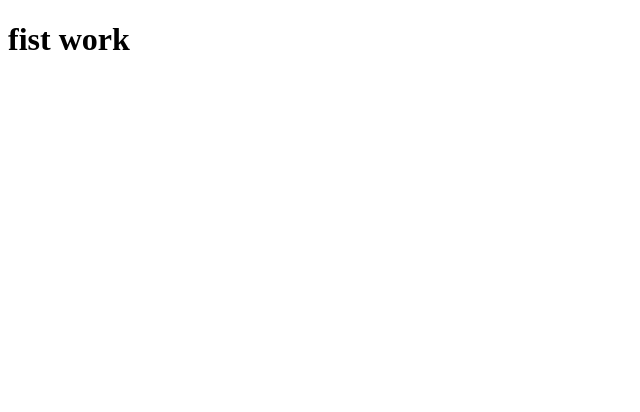
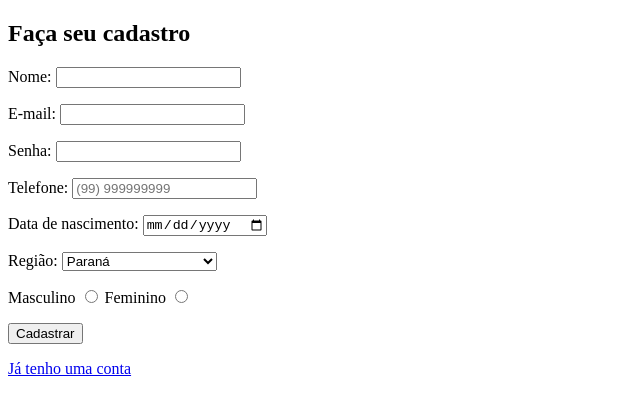
Before and after one commit to MatheusBrums/Fist-semester-work, a plain HTML site: page start/index.html in a window 1280 px wide. Shown: the whole page, without its empty margins (0-640 px from the left). Drawn offline with Linux system fonts and the light colour scheme.

Commit message:
fist update register page

```diff
--- a/start/index.html
+++ b/start/index.html
@@ -3,9 +3,86 @@
 <head>
     <meta charset="UTF-8">
     <meta name="viewport" content="width=device-width, initial-scale=1.0">
-    <title>Document</title>
+    <title>Cadastro</title>
 </head>
 <body>
-    <h1>fist work</h1>
+    <main>
+        <section>
+
+        </section>
+
+        <section>
+            <h1>Faça seu cadastro</h1>
+            <form action="#" method="post" autocomplete="on">
+                <p>
+                    <label for="name">Nome:</label>
+                    <input type="text" name="name" id="name" required autocomplete="name">
+                </p>
+                <p>
+                    <label for="email">E-mail:</label>
+                    <input type="email" name="email" id="email" required autocomplete="email">
+                </p>
+                <p>
+                    <label for="password">Senha:</label>
+                <input type="password" name="password" id="password" required minlength="6" maxlength="20" autocomplete="new-password">
+                </p>
+                <p>
+                    <label for="tel">Telefone:</label>
+                    <input type="tel" name="tel" id="tel" required pattern="(\([0-9]{2}\))([9]{1})?([0-9]{5})([0-9]{4})" placeholder="(99) 999999999" autocomplete="tel">
+                </p>
+                <p>
+                    <label for="Birday">Data de nascimento:</label>
+                    <input type="date" name="birday" id="birday" required autocomplete="bday">
+                </p>
+                <p>
+                    <label for="state">Região:</label>
+                    <select name="state" id="state">
+
+                        <optgroup label="Região Sul">
+                            <option value="PR">Paraná</option>
+                            <option value="SC">Santa Catarina</option>
+                            <option value="RS">Rio Grande do Sul</option>
+
+                        </optgroup>
+
+                        <optgroup label="Região Sudeste">
+                            <option value="ES">Espírito Santo</option>
+                            <option value="MG">Minas Gerais</option>
+                            <option value="RJ">Rio de Janeiro</option>
+                            <option value="SP">São Paulo</option>
+
+                        </optgroup>
+
+                        <optgroup label="Região Centro-Oeste">
+                            <option value="GO">Goiás</option>
+                            <option value="MT">Mato Grosso</option>
+                            <option value="MS">Mato Grosso do Sul</option>
+
+                        </optgroup>
+
+
+
+
+                    </select>
+                </p>
+                <p>
+                    <label for="masculine">Masculino</label>
+                    <input type="radio" name="sex" id="masculine" value="m" required>
+                    <label for="feminine">Feminino</label>
+                    <input type="radio" name="sex" id="feminine" value="f" required>
+                </p>
+
+                <input type="submit" value="Cadastrar">
+
+
+            </form>
+            <a href="login.html">
+                <p>Já tenho uma conta</p>
+            </a>
+
+        </section>
+
+
+    </main>
 </body>
 </html>
```
Also changed, not shown: start/login.html (added, +35 -0 lines).
